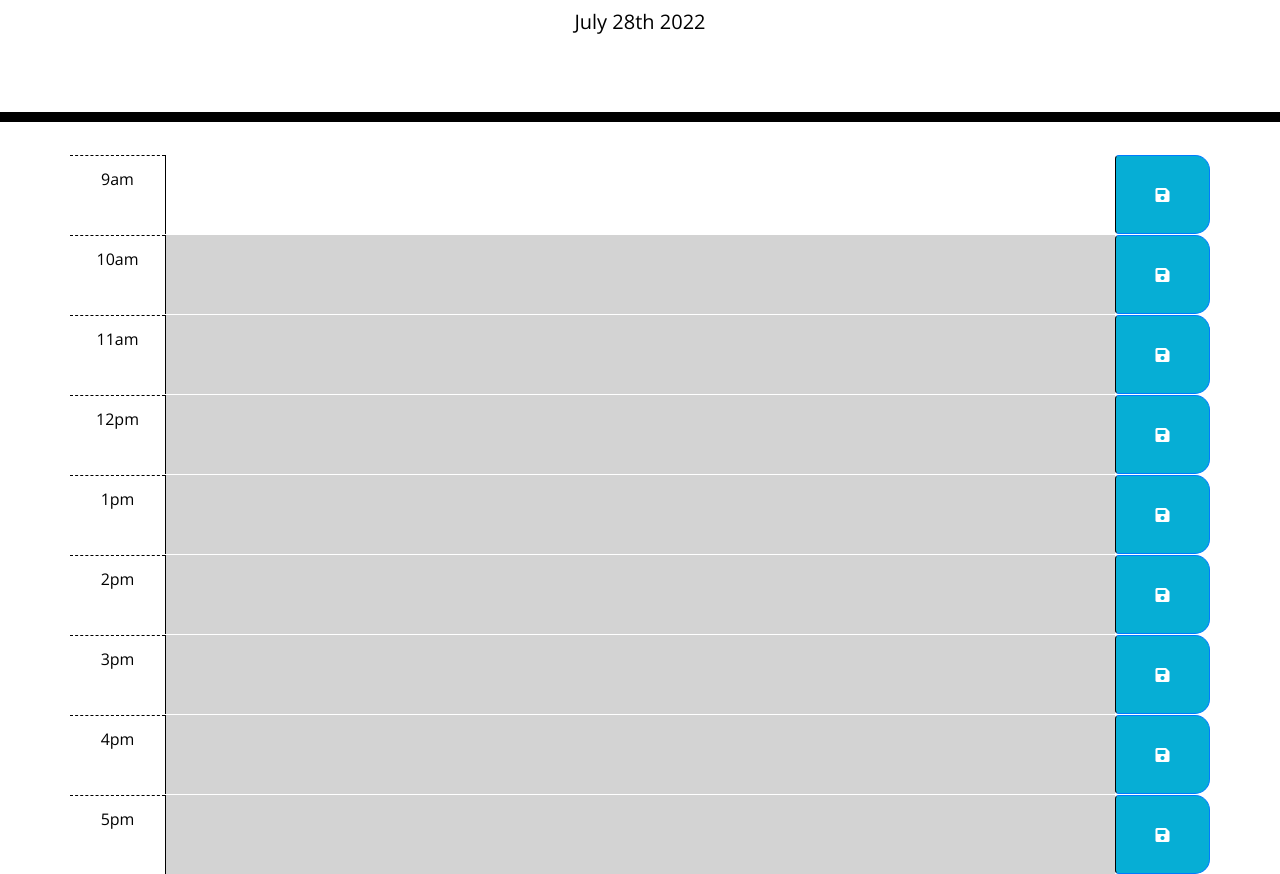
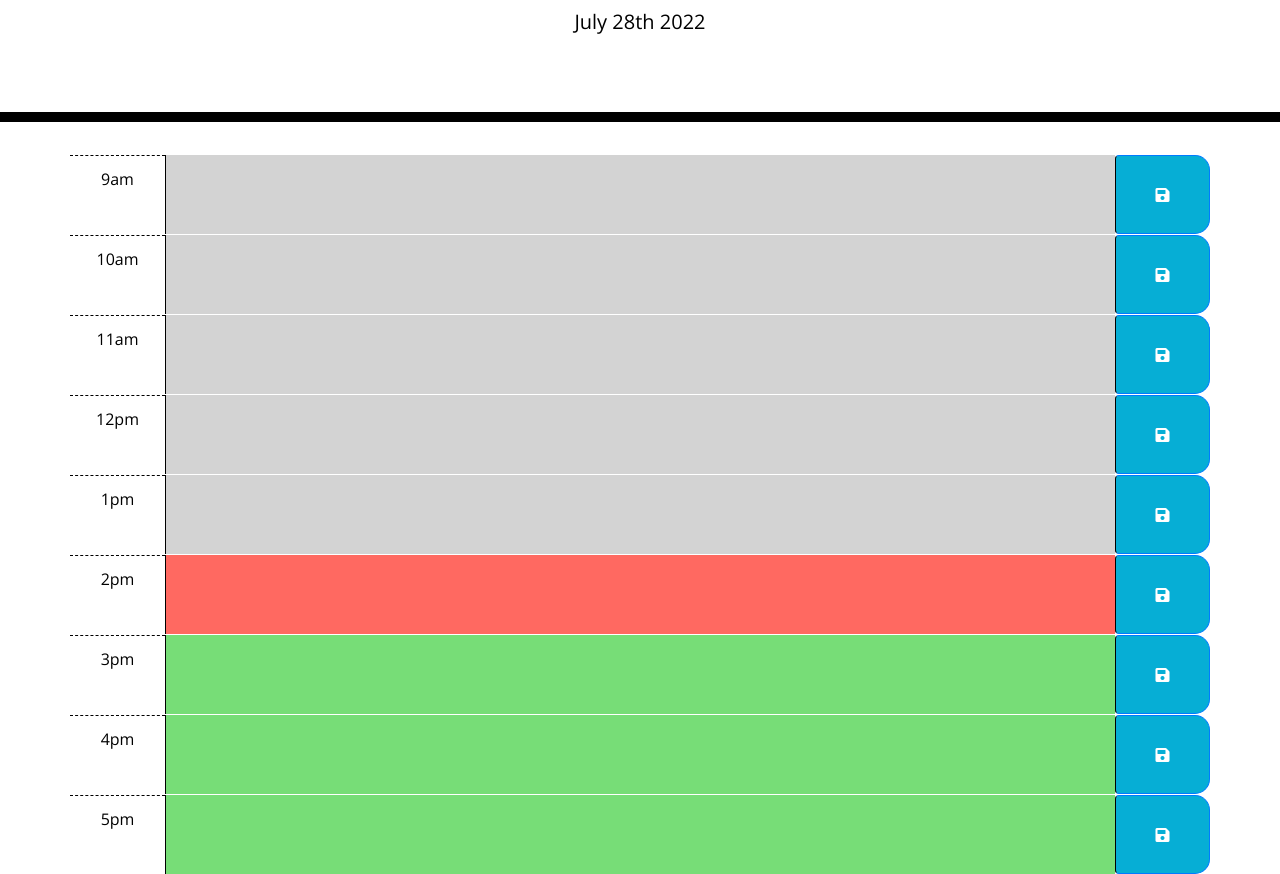
Before and after one commit to Zym0tic/day-planner-app, a plain HTML site: page index.html in a window 1280 px wide. Shown: the part 182-1056 px from the top of the page. Drawn offline with nearby package versions, Linux system fonts and the light colour scheme.

Commit message:
changed name to ID in 9 block to add class and removed other classes

```diff
--- a/assets/JS/index.js
+++ b/assets/JS/index.js
@@ -16,7 +16,8 @@
 var currentDay = "#currentDay";
 var currentTime = moment().format("LT");
 var hour = document.querySelector(".hour");
-var today = moment().format("H");
+// var today = moment().format("H");
+var today = 14;
 var timeBlock = $(".time-block");
 var container = $(".container");
 var textAreas = [
@@ -37,18 +38,23 @@ $(currentDay).text(moment().format("MMMM Do YYYY"));
 container.on("click", ".btn", function (event) {
   var activity = $(event.target).siblings("textarea").val();
 
-  localStorage.setItem("activity", activity);
+  localStorage.setItem(activity, activity);
 });
 
 console.log(today);
 console.log(textAreaNum);
 
+
 for (i = 0; i < textAreas.length; i++) {
 if (today === textAreaNum[i]) {
-    textAreas[i].addClass("present");
+    textAreas[i].removeClass("past future").addClass("present");
 } else if (today > textAreaNum[i]) {
-    textAreas[i].addClass("past");
+    textAreas[i].removeClass("present future").addClass("past");
 } else {
-    textAreas[i].addClass("future");
+    textAreas[i].removeClass("past present").addClass("future");
 };
 }
+
+var newItem = localStorage.getItem("activity");
+console.log(newItem);
+textAreas[0].html(newItem);
--- a/index.html
+++ b/index.html
@@ -36,7 +36,7 @@
     <div class="container">
       <div class="row time-block">
         <div class="col-1 hour">9am</div>
-        <textarea class="col-10" name="9"></textarea>
+        <textarea class="col-10" id="9"></textarea>
         <button type="button" class="col-1 btn btn-primary saveBtn saveBtn1 fas fa-save"></button>
       </div>
       <div class="row time-block">
```
